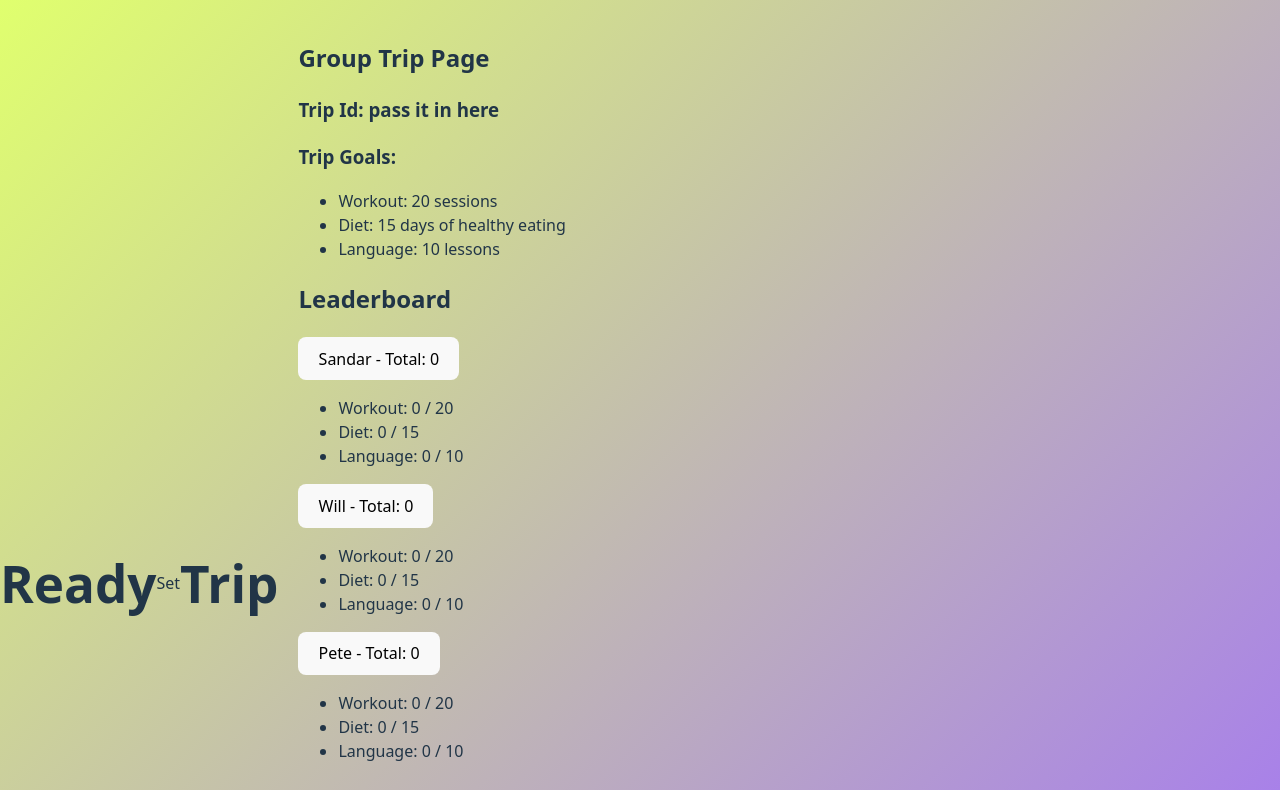
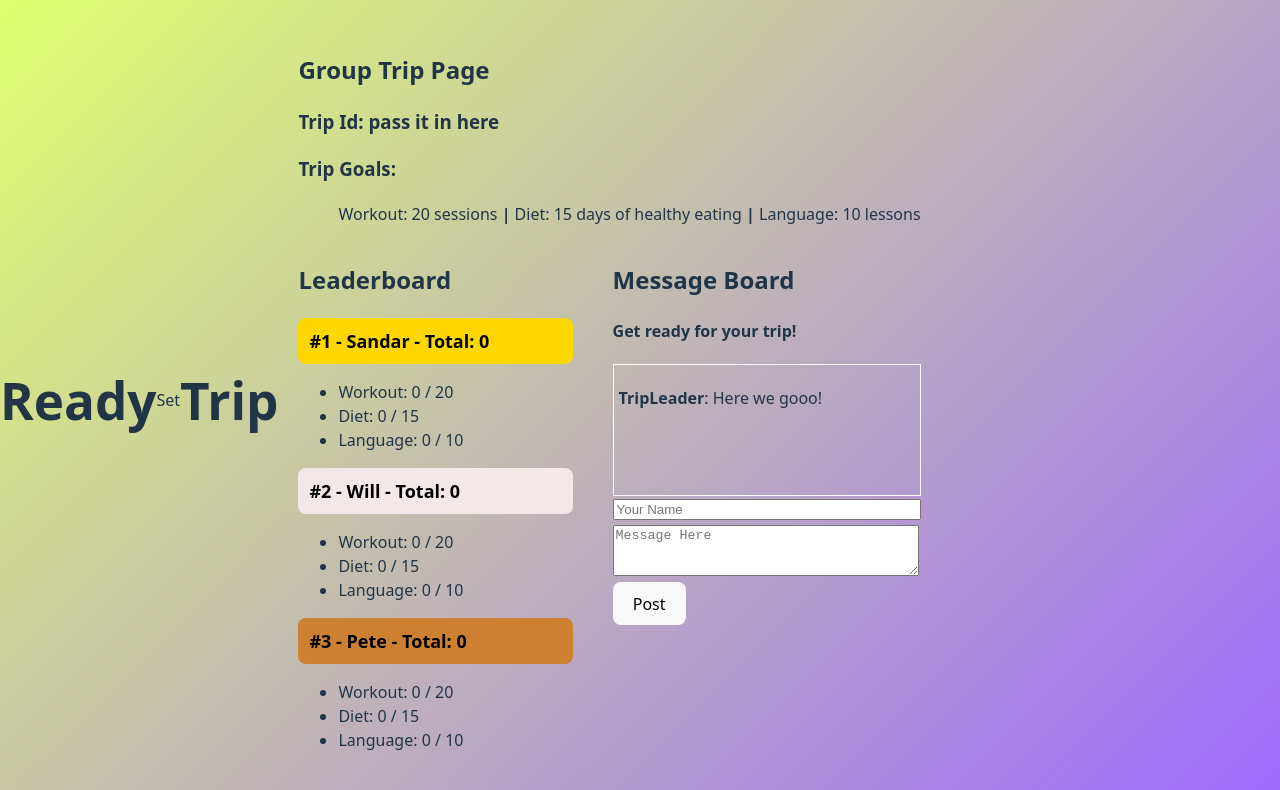
Before and after one commit to Ready-Set-Trip/iteration, a React (Vite) app: page /grouptrippage in a window 1280 px wide. Shown: the top 790 px of the page. Built offline with nearby package versions, Linux system fonts and the light colour scheme.

Commit message:
MessageBoard working and styled v1

```diff
--- a/src/components/GroupTripPage/GroupTripPage.tsx
+++ b/src/components/GroupTripPage/GroupTripPage.tsx
@@ -61,27 +61,39 @@ const GroupTripPage: React.FC = () => {
 
   // render section. note tenary operator -- saying if user is null, display first set. else ... display the user selected
   return (
-    <div
-      style={{
-        padding: '20px',
-      }}
-    >
+    <div style={{ padding: '20px' }}>
       {!selectedUser ? (
         <>
           <h2>Group Trip Page</h2>
           <h3>Trip Id: pass it in here</h3>
           <h3>Trip Goals:</h3>
           <ul>
-            <li>Workout: {tripGoals.workout} sessions</li>
-            <li>Diet: {tripGoals.diet} days of healthy eating</li>
-            <li>Language: {tripGoals.language} lessons</li>
+            Workout: {tripGoals.workout} sessions <strong>|</strong> Diet:{' '}
+            {tripGoals.diet} days of healthy eating <strong>|</strong> Language:{' '}
+            {tripGoals.language} lessons
           </ul>
+
+          <div style={{ display: 'flex', gap: '40px' }}>
+            <div style={{ flex: 1 }}>
               <h2>Leaderboard</h2>
-          {sortedProgress.map((user) => (
+              {sortedProgress.map((user, index) => (
                 //react requires key for el's in a loop, so used user.username as key
                 <div key={user.username}>
-              <button onClick={() => setSelectedUser(user.username)}>
-                {user.username} - Total: {calculateTotal(user.progress)}
+                  <button
+                    onClick={() => setSelectedUser(user.username)}
+                    style={{
+                      fontWeight: 'bold',
+                      fontSize: '18px',
+                      padding: '10px',
+                      backgroundColor: index === 0 ? '#ffd700' : index === 1 ? '#f2e8e8' : index === 2 ? '#cd7f32': '#f0f0f0',
+                      borderRadius: '8px',
+                      width: '100%',
+                      textAlign: 'left',
+                      cursor: 'pointer',
+                    }}
+                  >
+                    #{index + 1} - {user.username} - Total:{' '}
+                    {calculateTotal(user.progress)}
                   </button>
                   <ul>
                     <li>
@@ -96,8 +108,12 @@ const GroupTripPage: React.FC = () => {
                   </ul>
                 </div>
               ))}
+            </div>
+            <div style={{ flex: 1 }}>
               <h2>Message Board</h2>
               <MessageBoard />
+            </div>
+          </div>
         </>
       ) : (
         <>
```
Lines whose indentation alone changed are shown as unchanged.
